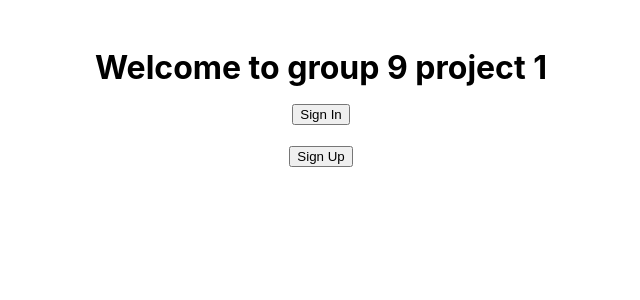
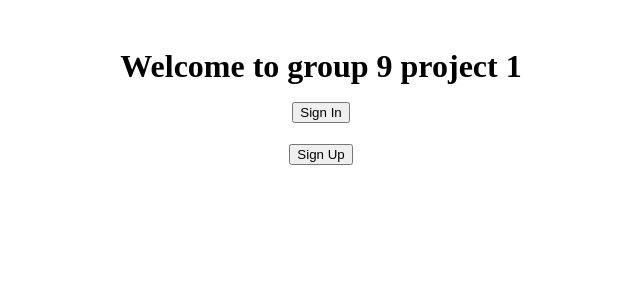
Before and after one commit to JesusG2022/Project-1-cst-438, a React (Create React App) app in the folder project1/: page / in a window 1280 px wide. Shown: the top 300 px of the page, without its empty margins (319-959 px from the left). Built offline with nearby package versions, Linux system fonts and the light colour scheme.

Commit message:
add style 1st time

```diff
--- a/project1/src/index.css
+++ b/project1/src/index.css
@@ -17,6 +17,10 @@ code {
   font-weight: bold;
   text-align: center;
   margin: 1rem 0;
+  font-family: "Merienda", cursive;
+  font-optical-sizing: auto;
+  font-weight: 700;
+  font-style: normal;
 }
 
 .Start {
```
